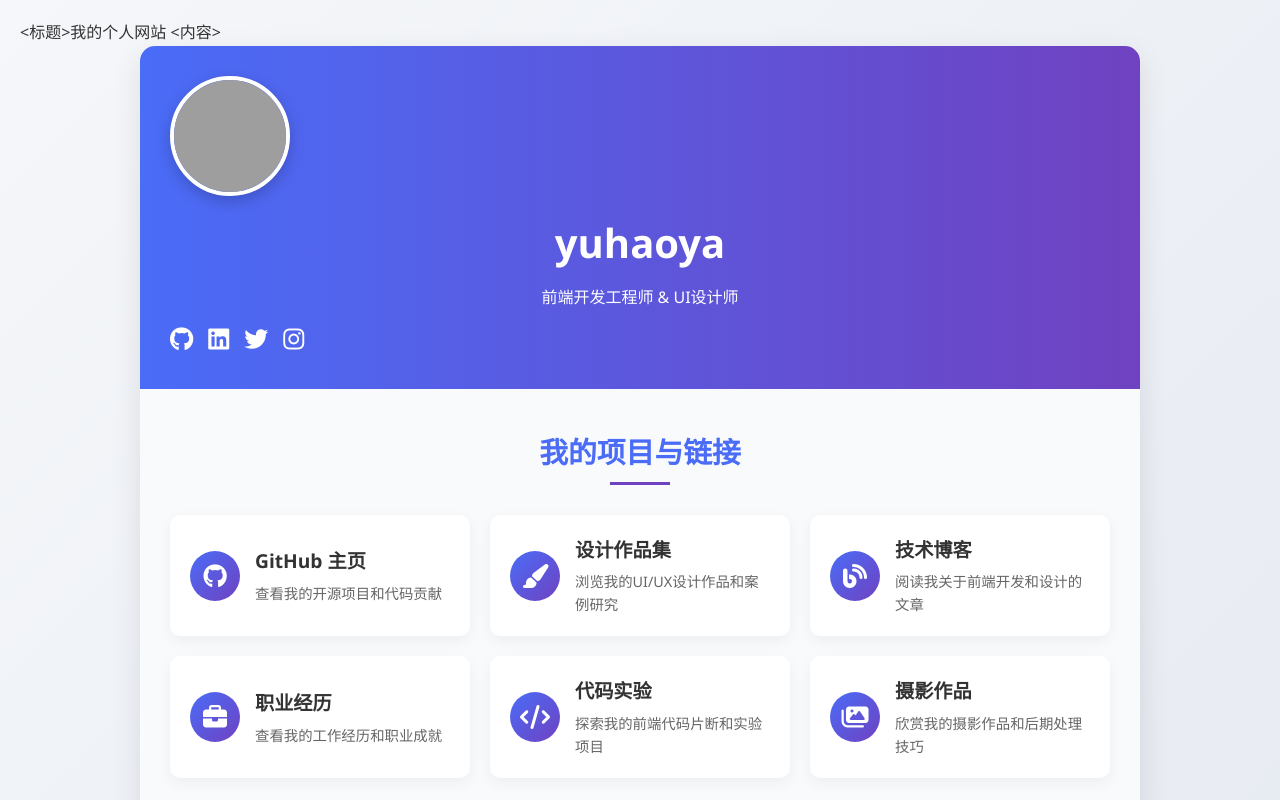
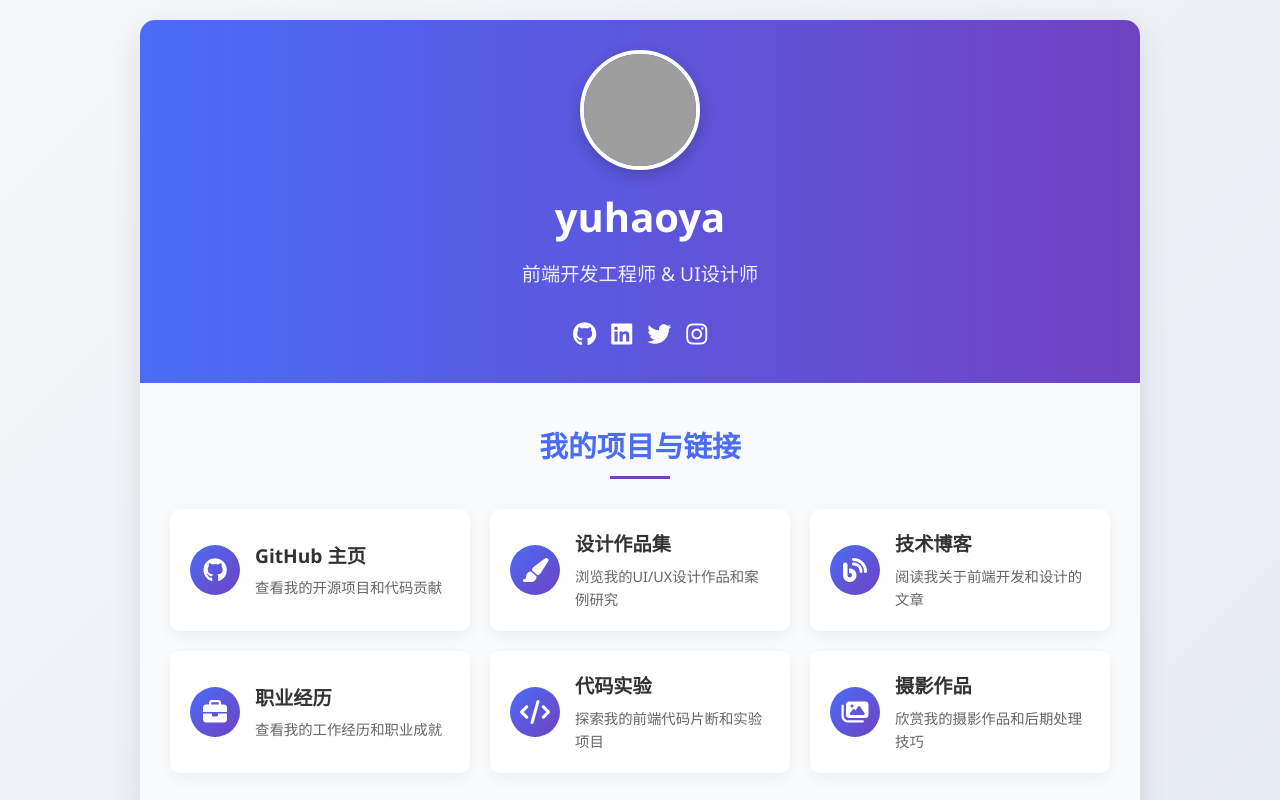
Before and after one commit to yuhaoya/yuhaoya.github.io, a plain HTML site: page index.html in a window 1280 px wide. Shown: the top 800 px of the page. Drawn offline with Linux system fonts and the light colour scheme; grey boxes are pictures that could not be loaded.

Commit message:
Update index.html

```diff
--- a/index.html
+++ b/index.html
@@ -3,7 +3,7 @@
 <head>
     <meta charset="UTF-8">
     <meta 名字="viewport" content="width=device-width, initial-scale=1.0">
-    <标题>我的个人网站</标题>
+    <title>我的个人网站</title>
     <link rel="stylesheet" href="https://cdnjs.cloudflare.com/ajax/libs/font-awesome/6.4.0/css/all.min.css">
     <style>
         * {
@@ -38,7 +38,7 @@
             text-align: center;
         }
 
-        .个人资料 {
+        .profile {
             display: flex;
             flex-direction: column;
             align-items: center;
@@ -65,7 +65,7 @@
             margin-bottom: 10px;
         }
 
-        .标题 {
+        .title {
             font-size: 1.2rem;
             opacity: 0.9;
             margin-bottom: 15px;
@@ -249,7 +249,7 @@
         }
     </style>
 </head>
-<内容>
+<body>
     <div class="container">
         <!-- 标题栏 -->
         <header>
```
